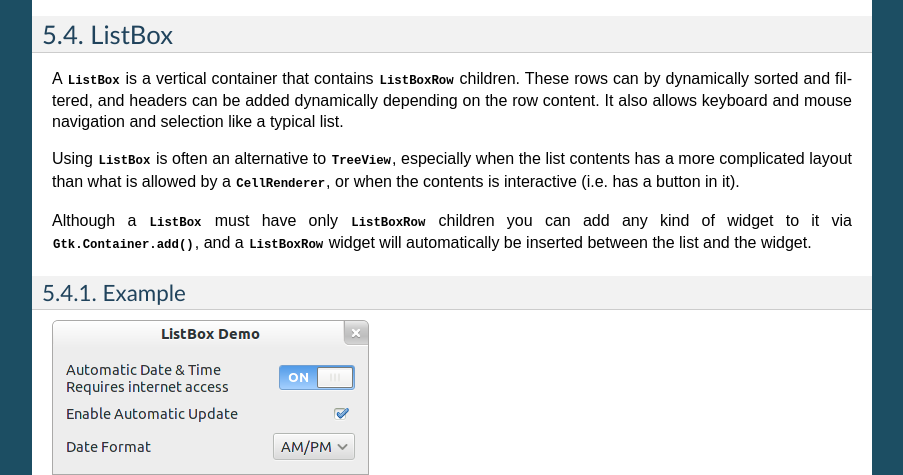
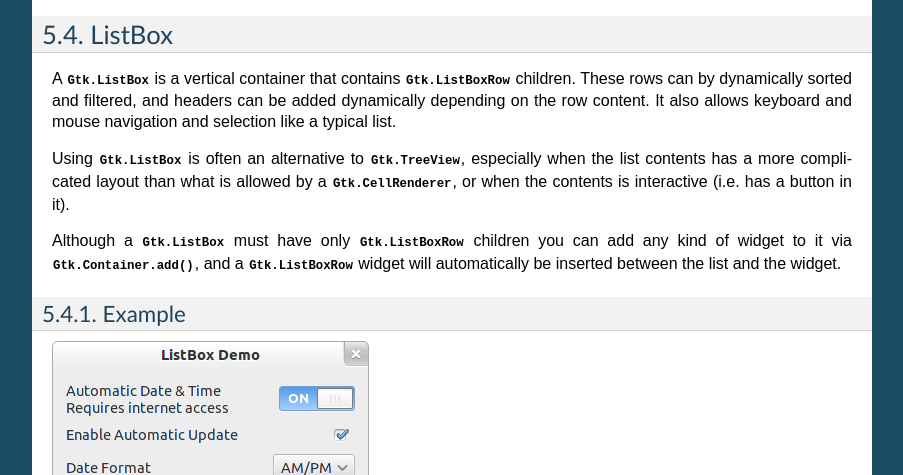
Before and after one commit to sebp/PyGObject-Tutorial, a Sphinx documentation site: the page built from source/layout.txt, in a window 1280 px wide and 900 px high, scrolled down 2137 px, cut to the strip 208-683 px from the top of the window. Shown: the whole strip, without its empty margins (198-1101 px from the left). Built offline with Sphinx 7.4.7, drawn with Linux system fonts in a browser that asks for light colours.

Commit message:
Add Gtk namespace in front of classes

```diff
--- a/source/layout.txt
+++ b/source/layout.txt
@@ -110,19 +110,19 @@ Example
 ListBox
 -------
 
-A :class:`ListBox` is a vertical container that contains :class:`ListBoxRow`
+A :class:`Gtk.ListBox` is a vertical container that contains :class:`Gtk.ListBoxRow`
 children. These rows can by dynamically sorted and filtered, and headers can be
 added dynamically depending on the row content. It also allows keyboard and
 mouse navigation and selection like a typical list.
 
-Using :class:`ListBox` is often an alternative to :class:`TreeView`, especially
+Using :class:`Gtk.ListBox` is often an alternative to :class:`Gtk.TreeView`, especially
 when the list contents has a more complicated layout than what is allowed by a
-:class:`CellRenderer`, or when the contents is interactive (i.e. has a button
+:class:`Gtk.CellRenderer`, or when the contents is interactive (i.e. has a button
 in it).
 
-Although a :class:`ListBox` must have only :class:`ListBoxRow` children you can
+Although a :class:`Gtk.ListBox` must have only :class:`Gtk.ListBoxRow` children you can
 add any kind of widget to it via :meth:`Gtk.Container.add`, and a
-:class:`ListBoxRow` widget will automatically be inserted between the list and
+:class:`Gtk.ListBoxRow` widget will automatically be inserted between the list and
 the widget.
 
 Example
```
